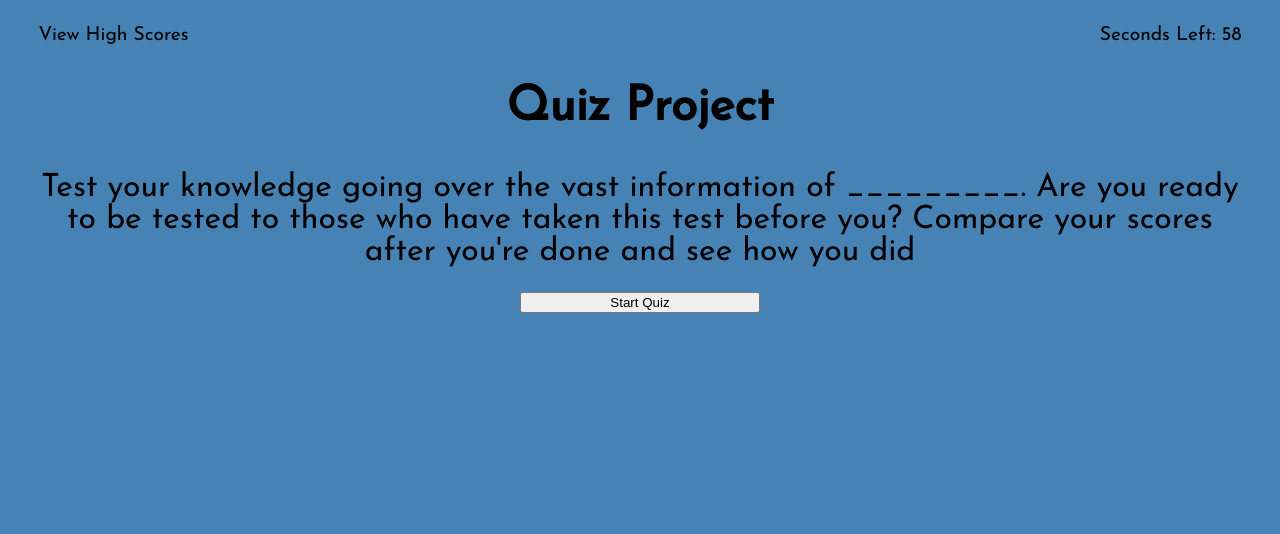
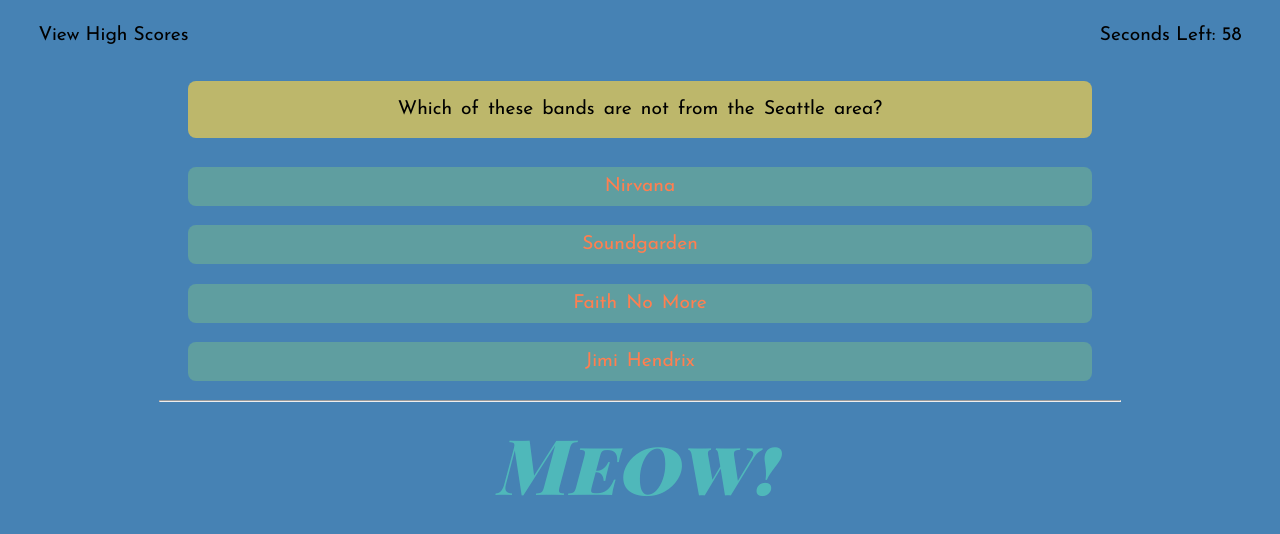
Before and after one commit to Gabe-Velasquez/Quiz-Project, a plain HTML site: page index.html in a window 1280 px wide. Both pictures are taken after a click on the button "Start Quiz". Drawn offline with Linux system fonts and the light colour scheme.

Commit message:
started question bank while making functions to start game and to advance to other question

```diff
--- a/index.html
+++ b/index.html
@@ -18,28 +18,26 @@
 
     <div class="game-title" id="game-title">
         <h2>Quiz Project</h2>
-        <div class="game-description">Test your knowledge going over the vast information of _________. Are you ready to be tested to those who have taken this test before you? Compare your scores after you're done and see how you did</div>
+        <div class="game-description">Think you know about Seattle, Washington? Are you ready to be tested to those who have taken this test before you? Compare your scores after you're done and see how you did</div>
         <button id="btnStart">Start Quiz</button>
     </div>
     <div class="container" hidden>
-    <div class="question" id="question">Lorem ipsum dolor sit amet consectetur adipisicing elit. Molestiae deleniti corporis laboriosam quis voluptates doloremque, mollitia fugit ratione! Sed natus id aut ab magnam ducimus, voluptatem maiores quibusdam repellendus dolorem?
-    </div>
+    <div class="question" id="question"></div>
         <div
             class="answer"
-            id="answerA">Lorem ipsum dolor sit amet consectetur, adipisicing elit. Quo id quidem earum ducimus adipisci vero, voluptatum, amet deserunt iusto quas ipsum asperiores, blanditiis similique sit. Similique veritatis vel debitis fugiat?
+            id="answerA">
         </div>
         <div
             class="answer"
-            id="answerB">Lorem ipsum dolor sit amet consectetur adipisicing elit. Ipsa praesentium cumque quis quia porro rerum! Architecto, eum quaerat? Eum porro, aliquam qui explicabo recusandae nobis unde iusto doloribus. Dignissimos, mollitia!
+            id="answerB">
         </div>
         <div
             class="answer"
-            id="answerC">Lorem ipsum dolor, sit amet consectetur adipisicing elit. Nobis earum magni debitis sit unde, autem et explicabo quo quis, quod, asperiores ipsam aliquid rerum! Facere accusamus dolore aut alias quam.
-
+            id="answerC">
         </div>
         <div
             class="answer"
-            id="answerD">Lorem ipsum, dolor sit amet consectetur adipisicing elit. Expedita corporis vero totam dolorum! Nihil numquam incidunt, atque, officiis doloribus quisquam fugit tempore nam reiciendis voluptatum eveniet corrupti, eligendi quidem cumque.
+            id="answerD">
         </div>
         <hr>
         <div
--- a/script.js
+++ b/script.js
@@ -4,13 +4,23 @@
 let timeEl = document.querySelector('.time');
 let secondsLeft = 60;
 let gameStart = document.querySelector('#btnStart');
-let gameTitle = document.querySelector('#game-title');
+let gameTitle = document.querySelector('.game-title');
 let gameInProgess = document.querySelector('.container');
+
+let questionSequence = 0;
+let score = 0;
+let questionEl = document.querySelector('#question');
+let answerAEl = document.querySelector('#answerA');
+let answerBEl = document.querySelector('#answerB');
+let answerCEl = document.querySelector('#answerC');
+let answerDEl = document.querySelector('#answerD');
+
+let guess = document.querySelector('#guess');
 
 function setTime(){
     let quizTimer =setInterval(function(){
-        // gameTitle.setAttribute('display:', 'none');
-        // gameInProgess.setAttribute('visibility,', 'visible');
+        gameTitle.style.display = 'none';
+        gameInProgess.hidden = false;
         secondsLeft--;
         timeEl.textContent = 'Seconds Left:' + ' ' + secondsLeft;
 
@@ -20,14 +30,66 @@ function setTime(){
     }, 1000); //setting it to 1000 because it is in milliseconds
 }
 
-gameStart.addEventListener('click', setTime);
+function questionStart(){
+    questionEl.textContent = questions[questionSequence].question;
+    answerAEl.textContent = questions[questionSequence].options[0];
+    answerBEl.textContent = questions[questionSequence].options[1];
+    answerCEl.textContent = questions[questionSequence].options[2];
+    answerDEl.textContent = questions[questionSequence].options[3];
+}
+
+gameStart.addEventListener('click', function(){
+    questionStart();
+    setTime();
+});
 
 
 // WHEN I answer a question
 // THEN I am presented with another question
+const questions = [
+    //Question 1
+    {
+        question: 'Which of these bands are not from the Seattle area?',
+        options: ['Nirvana', 'Soundgarden', 'Faith No More', 'Jimi Hendrix'],
+        answer: 'c',
+    },
+    //Question 2
+    {
+        question: '',
+        options: ['', '', '', ''],
+        answer: '',
+    },
+    //Question 3
+    {
+        question: '',
+        options: ['', '', '', ''],
+        answer: '',
+    },
+    //Question 4
+    {
+        question: 'The Pacific Northwest is home to which of these companies?',
+        options: ['Amazon', 'Microsoft', 'Boeing', 'All of the Above'],
+        answer: '',
+    },
+    //Question 5
+    {
+        question: '',
+        options: ['', '', '', ''],
+        answer: '',
+    }
+]
 
 // WHEN I answer a question incorrectly
 // THEN time is subtracted from the clock
+function nextQuestion (options){
+    if (options === questions[questionSequence].answer){
+        guess.textContent = "🥳🥳Correct!!!🥳🥳";
+        score++;
+    } else {
+        guess.textContent = 'Wrong!💩';
+        secondsLeft = secondsLeft - 5;
+    }
+}
 
 // WHEN all questions are answered or the timer reaches 0
 // THEN the game is over
--- a/style.css
+++ b/style.css
@@ -39,6 +39,7 @@ body{
     margin: 3%;
     padding: 2%;
     border-radius: 8px;
+    text-align: center;
 }
 
 .answer{
```
